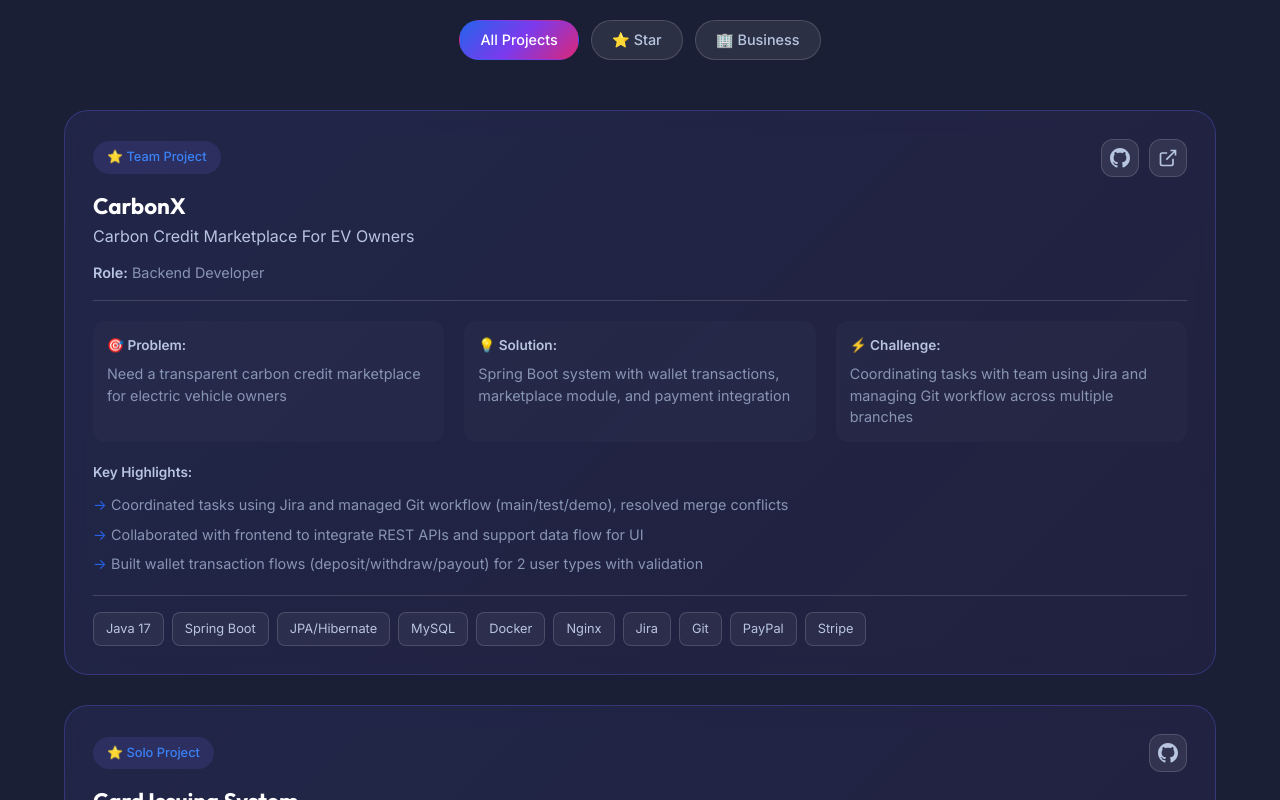
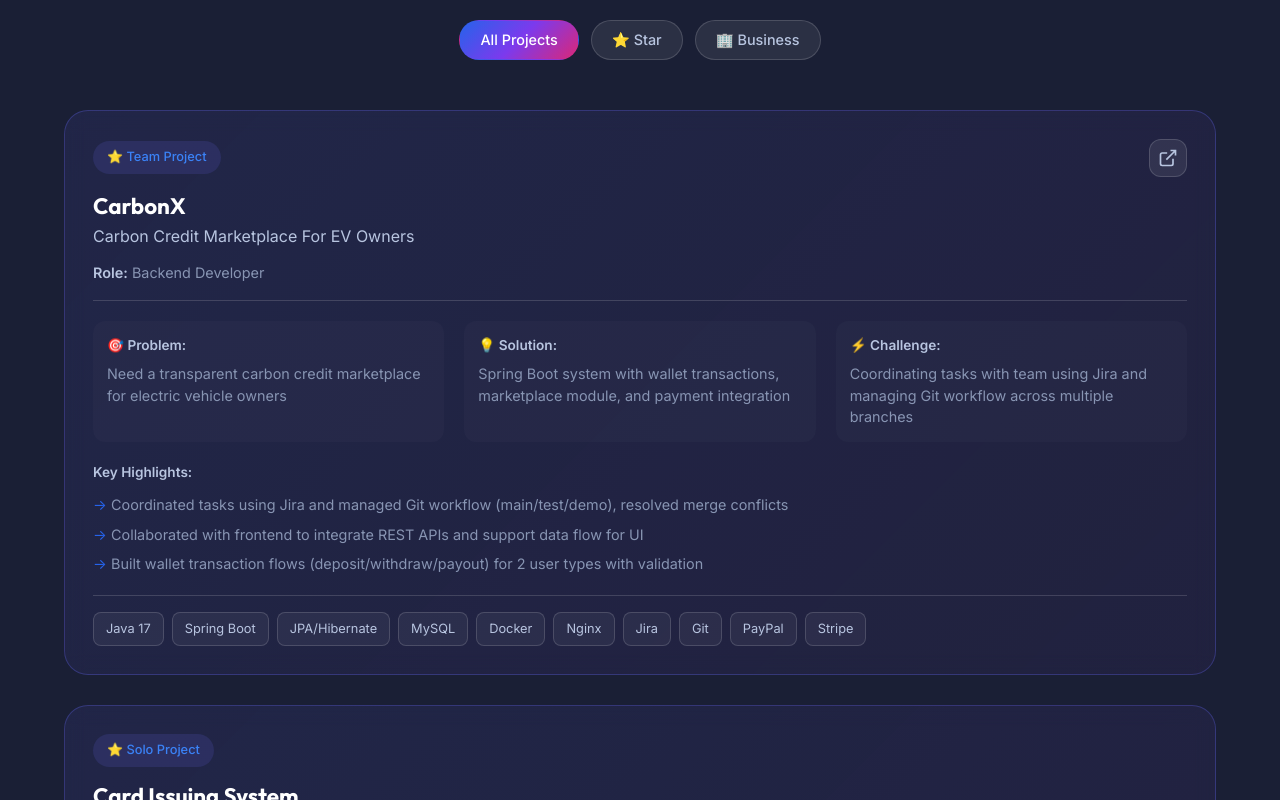
Before and after one commit to LeHuyTuong/portfolio, a React (Vite) app: page / in a window 1280 px wide. Shown: the part 3020-3820 px from the top of the page. Built offline with nearby package versions, Linux system fonts and the light colour scheme.

Commit message:
Remove individual GitHub links from projects

```diff
--- a/src/data/portfolioData.js
+++ b/src/data/portfolioData.js
@@ -106,7 +106,7 @@ export const projects = [
       "Containerized backend + frontend + DB + Nginx using Docker Compose, deployed on Linux VPS with SSL"
     ],
     technologies: ["Java 17", "Spring Boot", "JPA/Hibernate", "MySQL", "Docker", "Nginx", "Jira", "Git", "PayPal", "Stripe"],
-    github: "https://github.com/LeHuyTuong/Carbon-Credit-Marketplace",
+    github: null,
     demo: "https://carbonx.io.vn/home",
     featured: true
   },
@@ -129,7 +129,7 @@ export const projects = [
       "Gained understanding of unit testing importance in professional development"
     ],
     technologies: ["Java 17", "Spring Boot", "Spring Data JPA", "JUnit 5", "Mockito"],
-    github: "https://github.com/LeHuyTuong/Card-Issuing-System",
+    github: null,
     demo: null,
     featured: true
   },
@@ -151,7 +151,7 @@ export const projects = [
       "Compared response time and memory usage during manual test"
     ],
     technologies: ["Java 17", "Spring Boot", "Thymeleaf", "MS SQL Server", "VNPay"],
-    github: "https://github.com/LeHuyTuong/Train-Ticket-Office",
+    github: null,
     demo: null,
     featured: false
   },
@@ -174,7 +174,7 @@ export const projects = [
       "Deployed with Docker on Linux VPS"
     ],
     technologies: ["Java 17", "Spring Boot", "React 18", "MySQL", "Spring Security", "JWT", "Stripe"],
-    github: "https://github.com/LeHuyTuong/-E-Commerce",
+    github: null,
     demo: null,
     featured: false
   }
```
